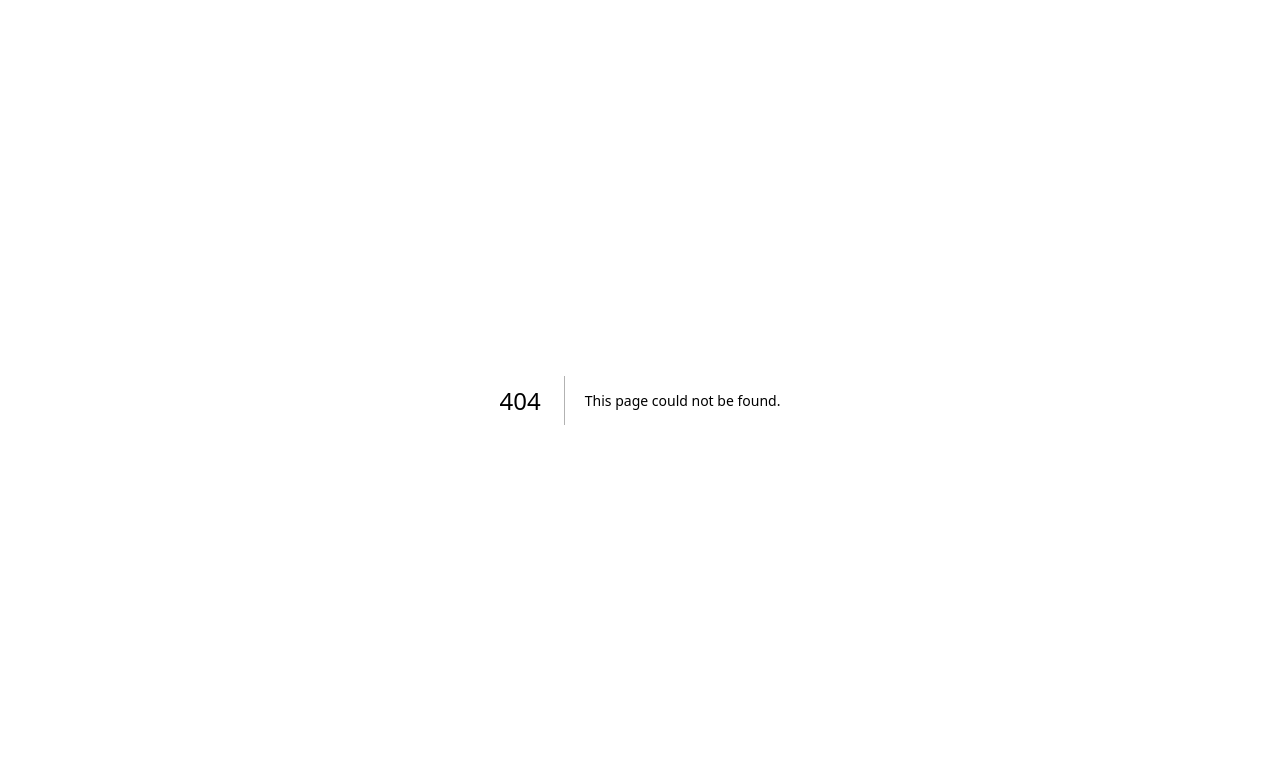
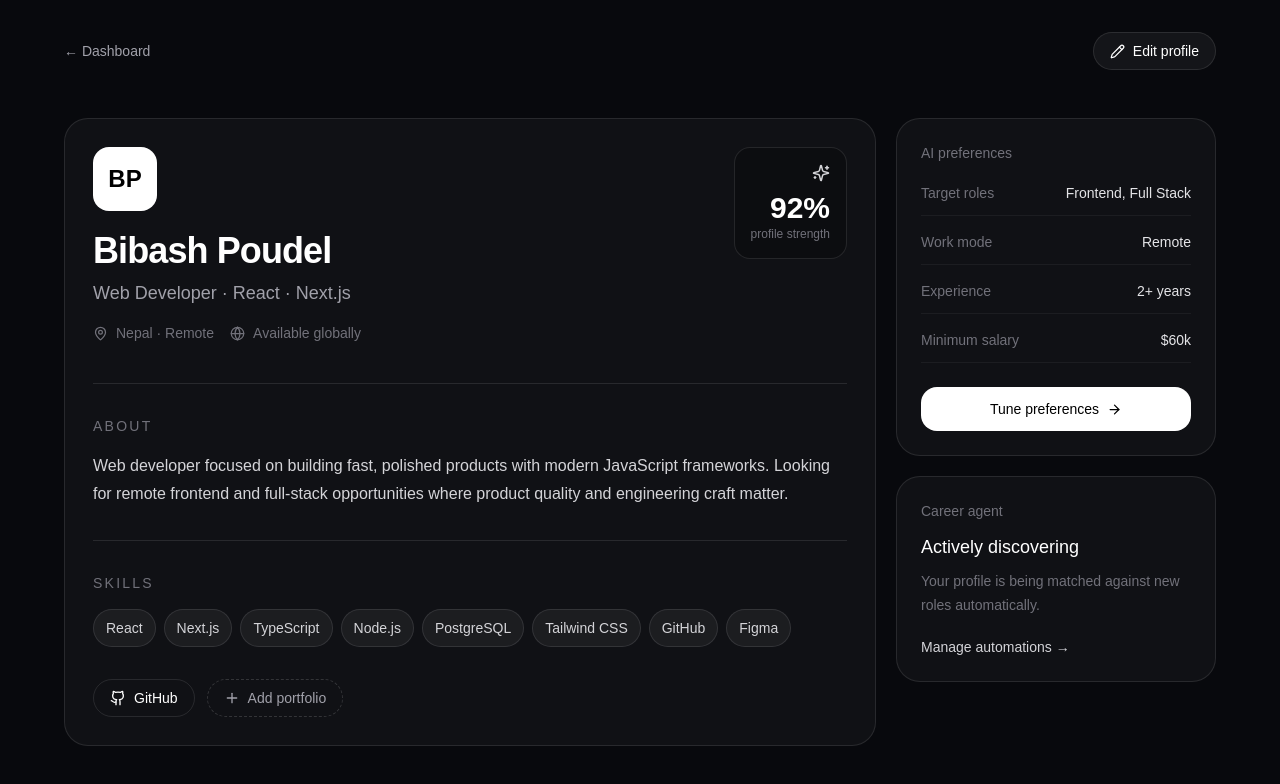
Before and after one commit to beebus-builds/job, a Next.js app: page /profile in a window 1280 px wide. Before the commit this address had no page. Shown: the top 784 px of the page. Built offline with nearby package versions, Linux system fonts and the light colour scheme.

Commit message:
feat: add candidate profile workspace

```diff
--- /dev/null
+++ b/app/profile/page.tsx
@@ -0,0 +1,42 @@
+import Link from 'next/link'
+import { ArrowRight, Github, Globe, MapPin, Pencil, Plus, Sparkles } from 'lucide-react'
+
+const skills = ['React', 'Next.js', 'TypeScript', 'Node.js', 'PostgreSQL', 'Tailwind CSS', 'GitHub', 'Figma']
+
+export default function ProfilePage() {
+  return (
+    <main className="min-h-screen bg-[#08090d] px-6 py-8 text-white lg:px-10">
+      <div className="mx-auto max-w-6xl">
+        <div className="flex items-center justify-between">
+          <Link href="/dashboard" className="text-sm text-zinc-400 hover:text-white">← Dashboard</Link>
+          <button className="flex items-center gap-2 rounded-full border border-white/10 bg-white/5 px-4 py-2 text-sm"><Pencil size={15}/> Edit profile</button>
+        </div>
+
+        <section className="mt-12 grid gap-5 lg:grid-cols-[1fr_320px]">
+          <div className="rounded-3xl border border-white/10 bg-white/[.035] p-7">
+            <div className="flex flex-col gap-6 sm:flex-row sm:items-start sm:justify-between">
+              <div>
+                <div className="grid h-16 w-16 place-items-center rounded-2xl bg-white text-2xl font-semibold text-black">BP</div>
+                <h1 className="mt-5 text-4xl font-semibold tracking-tight">Bibash Poudel</h1>
+                <p className="mt-2 text-lg text-zinc-400">Web Developer · React · Next.js</p>
+                <div className="mt-4 flex flex-wrap gap-4 text-sm text-zinc-500"><span className="flex items-center gap-2"><MapPin size={15}/> Nepal · Remote</span><span className="flex items-center gap-2"><Globe size={15}/> Available globally</span></div>
+              </div>
+              <div className="rounded-2xl border border-white/10 bg-black/20 p-4 text-right"><Sparkles size={18} className="ml-auto text-zinc-300"/><div className="mt-2 text-3xl font-semibold">92%</div><div className="text-xs text-zinc-500">profile strength</div></div>
+            </div>
+
+            <div className="mt-10 border-t border-white/10 pt-8"><h2 className="text-sm font-medium uppercase tracking-[.16em] text-zinc-500">About</h2><p className="mt-4 max-w-3xl leading-7 text-zinc-300">Web developer focused on building fast, polished products with modern JavaScript frameworks. Looking for remote frontend and full-stack opportunities where product quality and engineering craft matter.</p></div>
+            <div className="mt-8 border-t border-white/10 pt-8"><h2 className="text-sm font-medium uppercase tracking-[.16em] text-zinc-500">Skills</h2><div className="mt-4 flex flex-wrap gap-2">{skills.map((skill)=><span key={skill} className="rounded-full border border-white/10 bg-white/5 px-3 py-2 text-sm text-zinc-300">{skill}</span>)}</div></div>
+            <div className="mt-8 flex flex-wrap gap-3"><a href="https://github.com" className="flex items-center gap-2 rounded-full border border-white/10 px-4 py-2 text-sm"><Github size={16}/> GitHub</a><button className="flex items-center gap-2 rounded-full border border-dashed border-white/15 px-4 py-2 text-sm text-zinc-400"><Plus size={16}/> Add portfolio</button></div>
+          </div>
+
+          <aside className="space-y-5">
+            <div className="rounded-3xl border border-white/10 bg-white/[.035] p-6"><div className="text-sm text-zinc-500">AI preferences</div><div className="mt-5 space-y-4 text-sm"><Row label="Target roles" value="Frontend, Full Stack"/><Row label="Work mode" value="Remote"/><Row label="Experience" value="2+ years"/><Row label="Minimum salary" value="$60k"/></div><button className="mt-6 flex w-full items-center justify-center gap-2 rounded-2xl bg-white px-4 py-3 text-sm font-medium text-black">Tune preferences <ArrowRight size={15}/></button></div>
+            <div className="rounded-3xl border border-white/10 bg-white/[.035] p-6"><div className="text-sm text-zinc-500">Career agent</div><div className="mt-3 text-lg font-medium">Actively discovering</div><p className="mt-2 text-sm leading-6 text-zinc-500">Your profile is being matched against new roles automatically.</p><Link href="/automation" className="mt-5 block text-sm text-zinc-300 hover:text-white">Manage automations →</Link></div>
+          </aside>
+        </section>
+      </div>
+    </main>
+  )
+}
+
+function Row({label,value}:{label:string,value:string}) { return <div className="flex items-center justify-between gap-4 border-b border-white/5 pb-3"><span className="text-zinc-500">{label}</span><span className="text-right text-zinc-200">{value}</span></div> }
```
